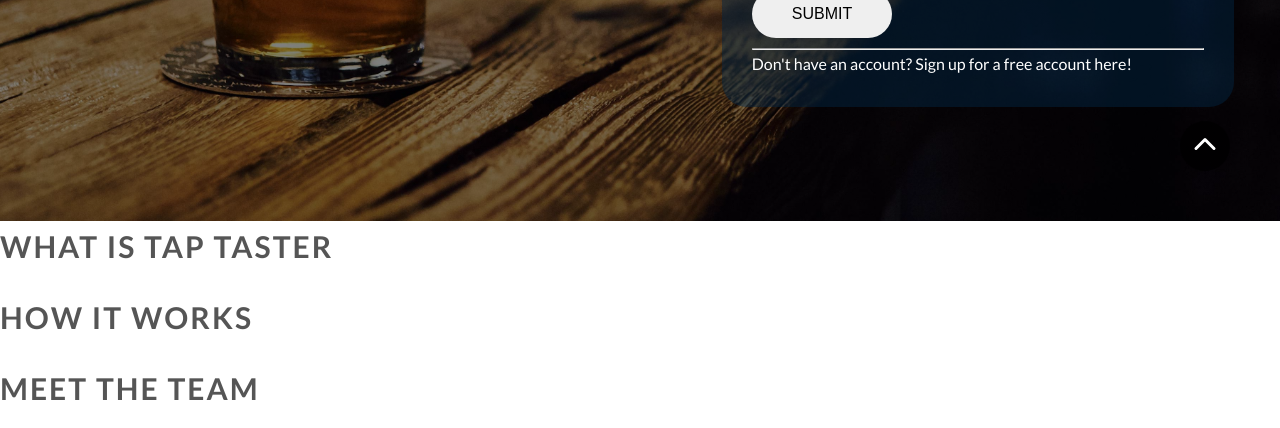
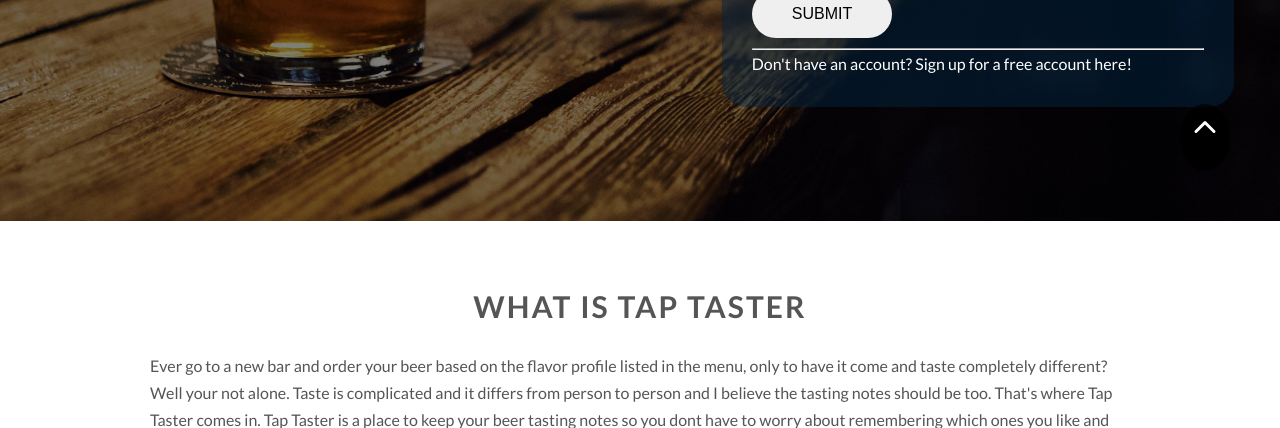
Before and after one commit to JoelMWatson/tap-taster, a website: page index.html in a window 1280 px wide. Shown: the part 579-1007 px from the top of the page. Drawn offline with nearby package versions, Linux system fonts and the light colour scheme.

Commit message:
Finished about section

```diff
--- a/index.html
+++ b/index.html
@@ -53,13 +53,17 @@
             </div>
         </header>
         <main class="main">
-            <section class="how-it-works">
-                <h2 class="heading-secondary">What is tap taster</h2>
+            <section class="section-about">
+                <div class="about">
+                    <h2 class="heading-secondary">What is tap taster</h2>
+                    <p class="about__text">Ever go to a new bar and order your beer based on the flavor profile listed in the menu, only to have it come and taste completely different? Well your not alone. Taste is complicated and it differs from person to person and I believe the tasting notes should be too. That's where Tap Taster comes in. Tap Taster is a place to keep your beer tasting notes so you dont have to worry about remembering which ones you like and which ones arent so great.</p>
+                </div>
             </section>
-            <section class="how-it-works">
+            <section class="section-process">
                 <h2 class="heading-secondary">How it works</h2>
+
             </section>
-            <section class="how-it-works">
+            <section class="section-team">
                 <h2 class="heading-secondary">Meet the team</h2>
             </section>
             <div class="scroll">
--- a/resources/sass/base/_typography.scss
+++ b/resources/sass/base/_typography.scss
@@ -19,7 +19,6 @@
     letter-spacing: 2px;
     text-transform: uppercase;
     font-weight: 700;
-    display: inline-block;
     margin-bottom: 2rem;
 }
 
--- a/resources/sass/pages/_pages.scss
+++ b/resources/sass/pages/_pages.scss
@@ -1,6 +1,43 @@
 /* ----- index page ----- */
+.main {
+    & > * {
+        padding-top: 6rem;
+        padding-bottom: 6rem;
+    }
+}
+.section-about {
+
+    h2 {
+        text-align: center;
+    }
+
+    .about {
+        margin: 0 15rem;
+
+        &__text {
+           font-size: $default-font-size;
+        }
+
+    }
+}
+
+.section-process {
+    background-color: $color-grey-light-1;
+
+    h2 {
+        text-align: center;
+    }
+}
+
+.section-team {
+    h2 {
+        text-align: center;
+    }
+}
 
 /* ----- register page ----- */
+
+
 
 /* -----back to top----- */
 .scroll {
```
Also changed, not shown: resources/css/style.css.
